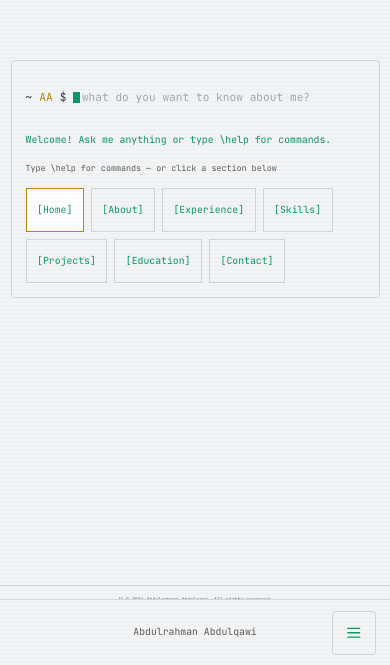
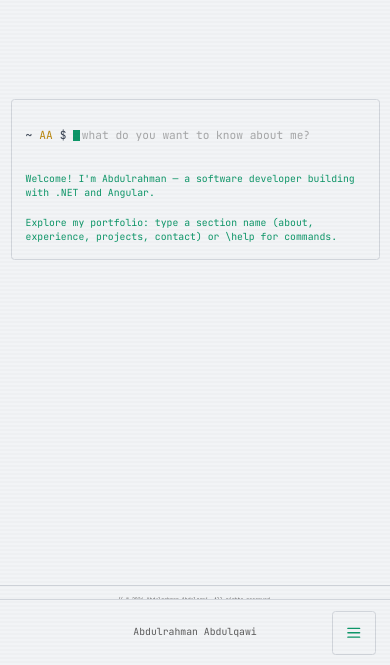
Before and after one commit to AbdulrahmanAbdulqawi/Portfolio-, a React (Vite) app: page / in a window 390 px wide. Shown: the part 179-844 px from the top of the page. Built offline with nearby package versions, Linux system fonts and the light colour scheme.

Commit message:
No auto-focus on mobile when going back; enriched welcome text (.NET and Angular); whiteSpace pre-line for welcome
Made-with: Cursor

```diff
--- a/src/components/ConsolePromptView.tsx
+++ b/src/components/ConsolePromptView.tsx
@@ -3,7 +3,6 @@ import { Github, Linkedin, Mail, Send } from 'lucide-react';
 import { useLang } from '../context/LanguageContext';
 import { siteConfig } from '../data/site';
 import { t } from '../data/translations';
-import { useIsMobile } from '../hooks/useIsMobile';
 import { useSwipeBack } from '../hooks/useSwipeBack';
 import { useTheme } from '../hooks/useTheme';
 import { useLanguage } from '../hooks/useLanguage';
@@ -80,11 +79,8 @@ export const ConsolePromptView: React.FC<ConsolePromptViewProps> = ({ bootComple
   const sectionLinesRef = useRef<ConsoleSectionLinesRef>(null);
   const isExpandableSection = (id: SectionId) => ['experience', 'skills', 'projects'].includes(id);
   const [mobileMenuOpen, setMobileMenuOpen] = useState(false);
-  const isMobile = useIsMobile();
 
   useSwipeBack(onBack, !!selectedSection);
-
-  const showMenuBelowPrompt = menuVisible || (isMobile && bootComplete && !selectedSection);
 
   useEffect(() => {
     if (selectedSection !== 'contact') {
@@ -249,12 +245,15 @@ export const ConsolePromptView: React.FC<ConsolePromptViewProps> = ({ bootComple
     inputRef.current?.focus();
   };
 
+  const isMobileView = () =>
+    typeof window !== 'undefined' && window.matchMedia('(max-width: 639px)').matches;
+
   useEffect(() => {
-    inputRef.current?.focus();
+    if (!isMobileView()) inputRef.current?.focus();
   }, []);
 
   useEffect(() => {
-    if (!selectedSection) inputRef.current?.focus();
+    if (!selectedSection && !isMobileView()) inputRef.current?.focus();
   }, [selectedSection]);
 
   const SECTIONS_FIRST_COUNT = SECTIONS.length; // sections first (indices 0-6)
@@ -295,7 +294,7 @@ export const ConsolePromptView: React.FC<ConsolePromptViewProps> = ({ bootComple
   }, [showHelp, helpFocusIndex, helpItemCount, SECTIONS_FIRST_COUNT, onOpenSection]);
 
   useEffect(() => {
-    if (!showMenuBelowPrompt || menuItemCount === 0) return;
+    if (!menuVisible || menuItemCount === 0) return;
     const onKey = (e: KeyboardEvent) => {
       if (e.target === inputRef.current) return;
       if (e.key === 'ArrowRight' || e.key === 'ArrowDown') {
@@ -314,7 +313,7 @@ export const ConsolePromptView: React.FC<ConsolePromptViewProps> = ({ bootComple
     };
     window.addEventListener('keydown', onKey);
     return () => window.removeEventListener('keydown', onKey);
-  }, [showMenuBelowPrompt, menuFocusIndex, menuItemCount, menuItems, onOpenSection]);
+  }, [menuVisible, menuFocusIndex, menuItemCount, menuItems, onOpenSection]);
 
   useEffect(() => {
     if (!showStory) return;
@@ -480,7 +479,7 @@ export const ConsolePromptView: React.FC<ConsolePromptViewProps> = ({ bootComple
           )}
 
           {bootComplete && !menuVisible && !selectedSection && (
-            <p className="text-[0.7rem] sm:text-[0.8rem] mb-1" style={{ color: 'var(--color-terminal)', fontFamily: 'var(--font-mono)' }}>
+            <p className="text-[0.7rem] sm:text-[0.8rem] mb-1" style={{ color: 'var(--color-terminal)', fontFamily: 'var(--font-mono)', whiteSpace: 'pre-line' }}>
               {tr.prompt.welcomeMessage}
             </p>
           )}
@@ -518,7 +517,7 @@ export const ConsolePromptView: React.FC<ConsolePromptViewProps> = ({ bootComple
               </button>
             </div>
           )}
-          {showMenuBelowPrompt && (
+          {menuVisible && (
             <>
               <p className="text-[0.6rem] sm:text-[0.7rem]" style={{ color: 'var(--color-text-muted)' }}>
                 {tr.prompt.menuHint}
--- a/src/data/translations.ts
+++ b/src/data/translations.ts
@@ -20,7 +20,7 @@ const translations = {
     boot: { init: 'SYSTEM.init()', loading: 'Loading...', loadingOk: '[OK]', mounting: 'Mounting components...', mountingOk: '[OK]', rendering: 'Rendering portfolio...', welcome: 'Welcome, visitor.' },
     prompt: {
       placeholder: ' what do you want to know about me?',
-      welcomeMessage: 'Welcome! Ask me anything or type \\help for commands.',
+      welcomeMessage: 'Welcome! I\'m Abdulrahman — a software developer building with .NET and Angular.\n\nExplore my portfolio: type a section name (about, experience, projects, contact) or \\help for commands.',
       hint: '> Type \\help for commands',
       menuHint: 'Type \\help for commands — or click a section below',
       helpTitle: '> \\help — available commands',
@@ -74,7 +74,7 @@ const translations = {
     boot: { init: 'SYSTEM.init()', loading: 'جاري التحميل...', loadingOk: '[تم]', mounting: 'تركيب المكونات...', mountingOk: '[تم]', rendering: 'عرض المحفظة...', welcome: 'مرحباً بك.' },
     prompt: {
       placeholder: ' ماذا تريد أن تعرف عني؟',
-      welcomeMessage: 'مرحباً بك! اسألني أي شيء أو اكتب \\help للأوامر.',
+      welcomeMessage: 'مرحباً بك! أنا عبدالرحمن — مطور برمجيات أعمل بـ .NET و Angular.\n\nتصفح معرض أعمالي: اكتب اسم قسم (عني، الخبرة، المشاريع، تواصل) أو \\help للأوامر.',
       hint: '> اكتب \\help للأوامر',
       menuHint: 'اكتب \\help للأوامر — أو انقر على قسم أدناه',
       helpTitle: '> \\help — الأوامر المتاحة',
```
